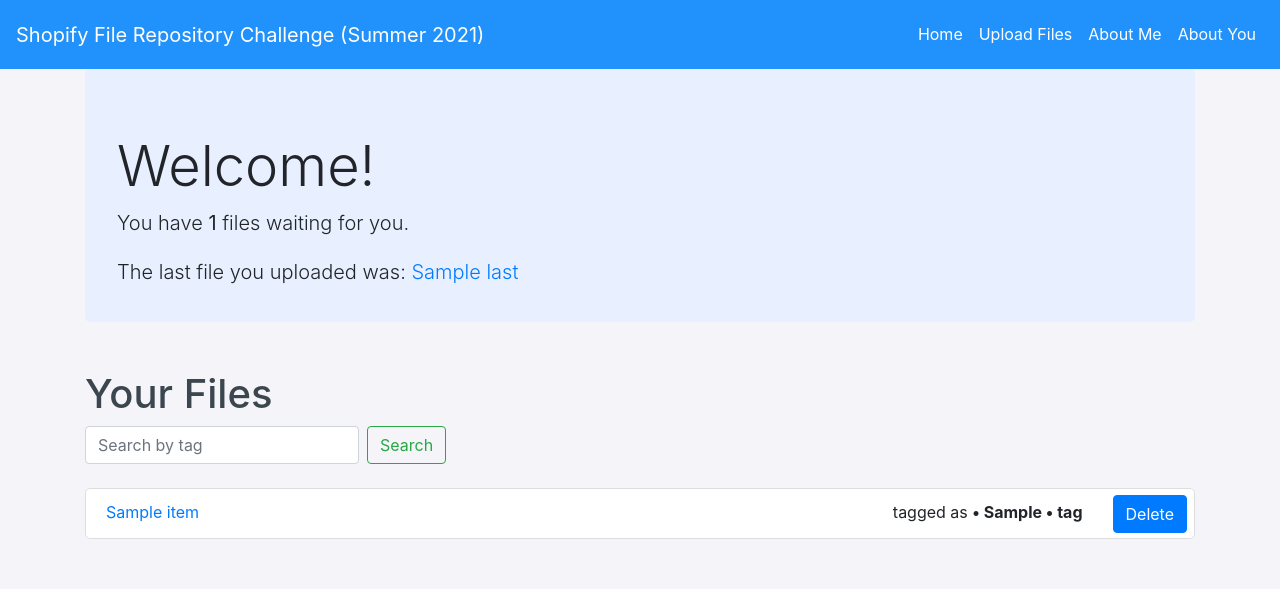
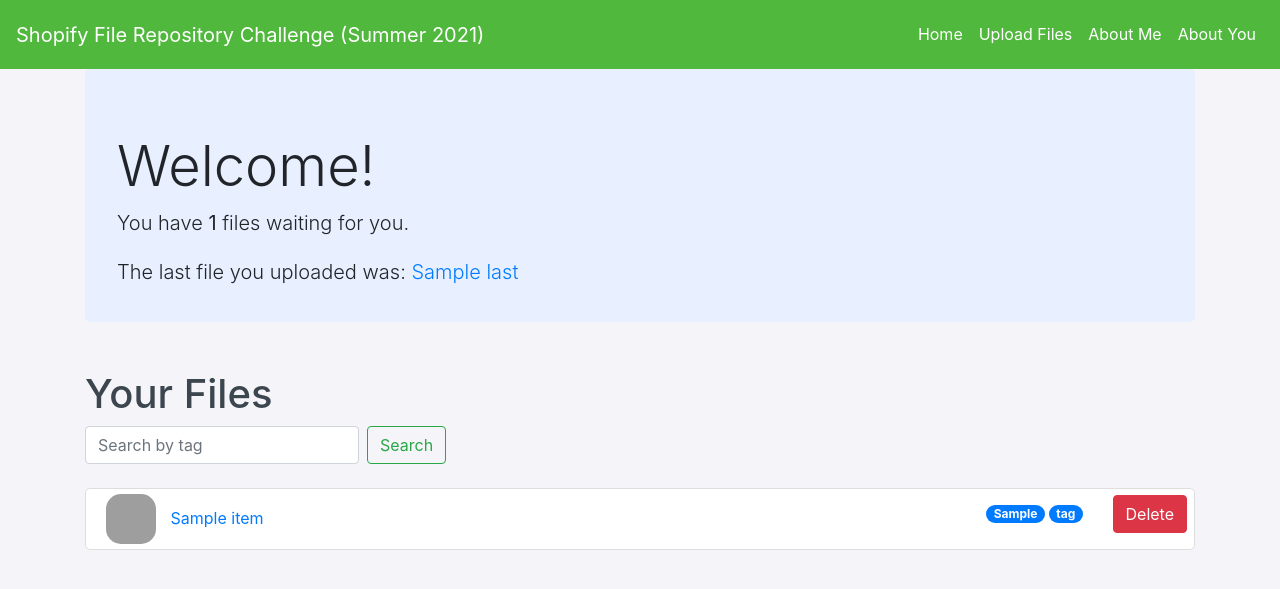
Before and after one commit to chrisnguyn/google-drive-mockup, a Flask app: template src/templates/index.html in a window 1280 px wide. Shown: the top 589 px of the page. Run offline with Flask 2, Linux system fonts and the light colour scheme; the template is opened without the code that fills it: most values are stand-ins (such as "Sample title", 1, 10 or a date in 2020); parts of the project's set-up code (start-up, migrations or seed data) failed here and were passed over.

Commit message:
smol changes

```diff
--- a/src/main.py
+++ b/src/main.py
@@ -56,7 +56,6 @@ database.session.commit()
 
 
 # register URL routes
-# main page
 @app.route('/')
 def index():
     user_tag = request.args.get('user_tag')  # what files should I show? tags don't show if user is filtering
@@ -163,7 +162,7 @@ def error(e):
 
 
 if __name__ == "__main__":
-    print('\n#########################')
+    print('\n###########################################################################')
     print('\n\nFile Repository Backend Challenge - made with love by Christopher Nguyen :)\n\n')
-    print('#########################\n')
-    app.run(host='0.0.0.0')
+    print('###########################################################################\n')
+    app.run(debug=True, host='0.0.0.0')
--- a/src/static/styles/styles.css
+++ b/src/static/styles/styles.css
@@ -1,7 +1,7 @@
 a:hover,
 a:focus,
 a:active {
-  color: #679DF6 !important;
+  color: #88D1F1 !important;
 }
 
 .custom-bg-color {
@@ -46,3 +46,11 @@ a {
 .button_custom {
   text-align: right;
 }
+
+.custom_img {
+  border-radius: 15px !important;
+}
+
+.custom_txt {
+  padding-left: 10px !important;
+}
--- a/src/templates/base.html
+++ b/src/templates/base.html
@@ -11,7 +11,7 @@
   </head>
 
   <body class='custom-bg-color'>
-    <nav class="navbar navbar-expand-lg navbar-dark" style="background-color: #2191FB">
+    <nav class="navbar navbar-expand-lg navbar-dark" style="background-color: #50B83C">
       <a class="navbar-brand" href="https://www.shopify.ca/" target="_blank">Shopify File Repository Challenge (Summer 2021)</a>
 
       <div class="collapse navbar-collapse"></div> <!-- trick the flexbox -->
--- a/src/templates/index.html
+++ b/src/templates/index.html
@@ -77,20 +77,37 @@
           <div class="col-md-11 list_custom">
 
             <div style="overflow: hidden;">
-              <a href="/retrieve/{{item.id}}" target="_blank">{{ item.name }}</a>
+              <a href="/retrieve/{{item.id}}" target="_blank">
+
+                {% if item.name.split('.')[-1] != 'pdf' and item.name.split('.')[-1] != 'doc' and item.name.split('.')[-1] != 'docx' %}
+
+                  <img class="custom_img" src="http://localhost:5000/retrieve/{{item.id}}" width="50px" height ="50px">
+                  <span class="custom_txt">{{ item.name }}</span>
+
+                {% else %}
+
+                  <img class="custom_img" src="/static/media/placeholder.png" width="50px" height ="50px">
+                  {{ item.name }}
+
+                {% endif %}
+
+              </a>
 
               <div style="float: right">
-                tagged as
+                <!-- tagged as -->
 
                 {% for tag in item.tag.split(' ') %}
 
                   {% if tag == 'NO_TAG' %}
 
-                    <p style="margin:0;display:inline;"> <strong>&#8226; no available tags :(</strong></p>
+                  <span class="badge badge-pill badge-primary"> no tags available :( </span>
+                    <!-- <p style="margin:0;display:inline;"> <strong>&#8226; no available tags :(</strong></p> -->
 
                   {% else %}
 
-                    <p style="margin:0;display:inline;"> <strong>&#8226; {{ tag }} </strong></p>
+                     <!-- <h6>Example heading <span class="badge badge-secondary">New</span></h6> use chips -->
+                    <!-- <p style="margin:0;display:inline;"> <strong>&#8226; {{ tag }} </strong></p> -->
+                    <span class="badge badge-pill badge-primary"> {{ tag }} </span>
 
                   {% endif %}
 
@@ -103,7 +120,7 @@
           </div>
 
           <div class="col-sm-1 button_custom">
-            <button id=" {{ item.id }}" type="button" class="btn btn-primary" onclick="location.href = '/delete/{{ item.id }}';"">Delete</button>
+            <button id=" {{ item.id }}" type="button" class="btn btn-danger" onclick="location.href = '/delete/{{ item.id }}';"">Delete</button>
           </div>
 
         </div>
```
Also changed, not shown: src/static/media/placeholder.png (added).
